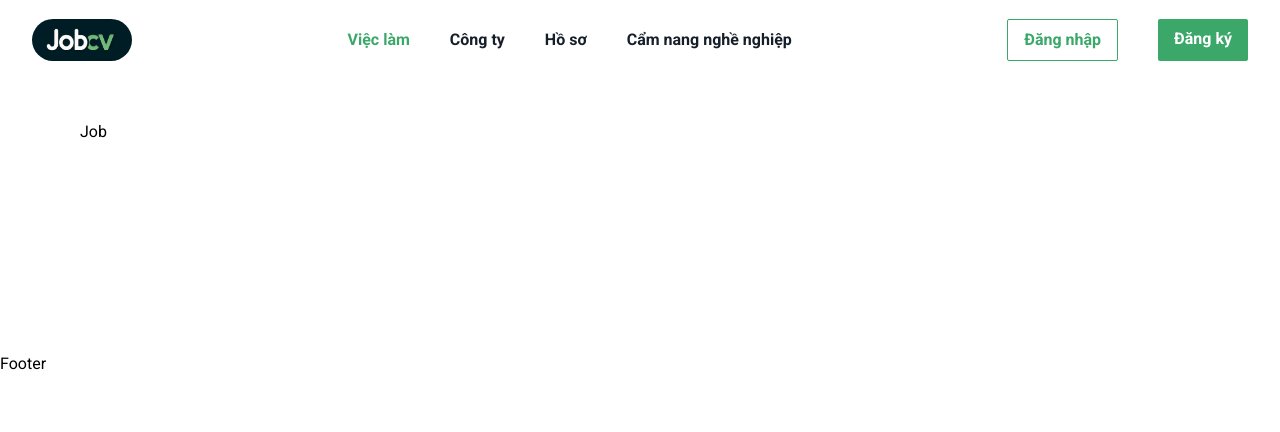
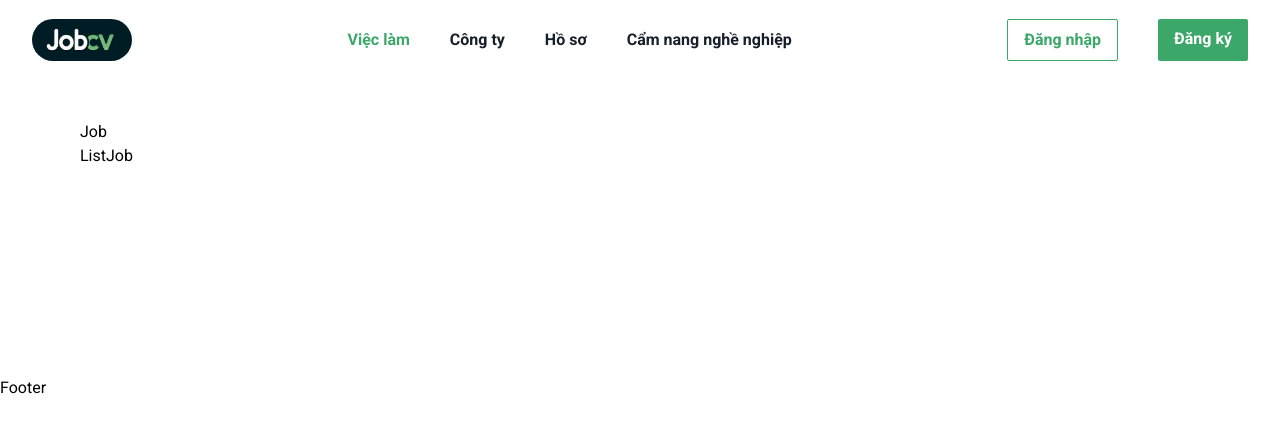
Before and after one commit to NNguyenDuy/manage-applicant-fe, a Next.js app: page /job in a window 1280 px wide. Shown: the top 432 px of the page. Built offline with nearby package versions, Linux system fonts and the light colour scheme; no server answers.

Commit message:
add page

```diff
--- /dev/null
+++ b/src/app/(main)/job/list-job.tsx
@@ -0,0 +1,5 @@
+'use client'
+
+export const ListJob = () => {
+  return <div>ListJob</div>
+}
--- a/src/app/(main)/job/page.tsx
+++ b/src/app/(main)/job/page.tsx
@@ -1,4 +1,11 @@
+import { ListJob } from './list-job'
+
 const Job = () => {
-  return <div>Job</div>
+  return (
+    <div>
+      Job
+      <ListJob />
+    </div>
+  )
 }
 export default Job
```
